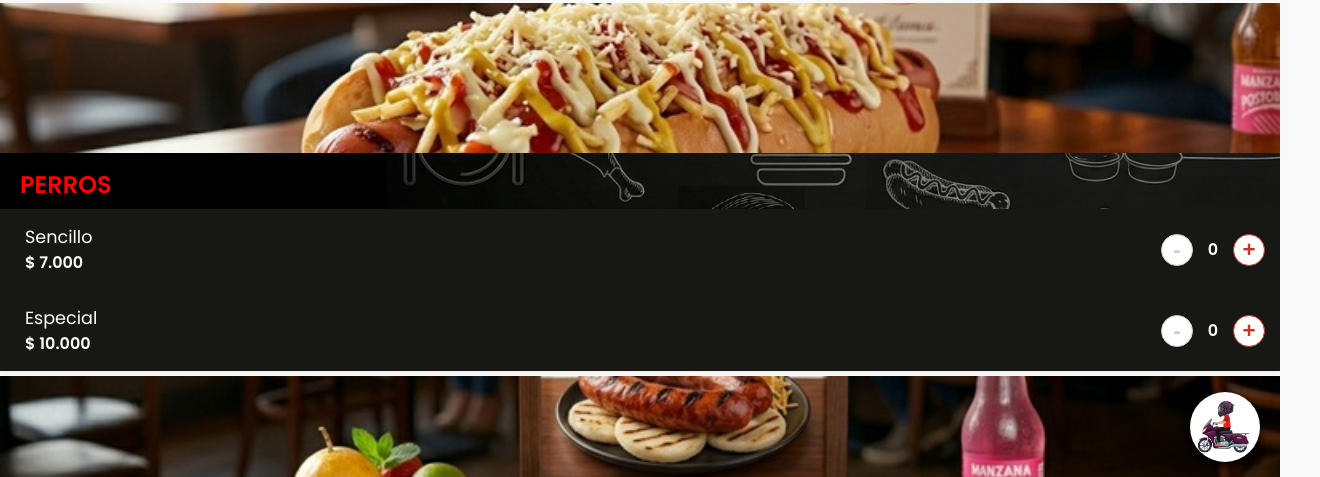
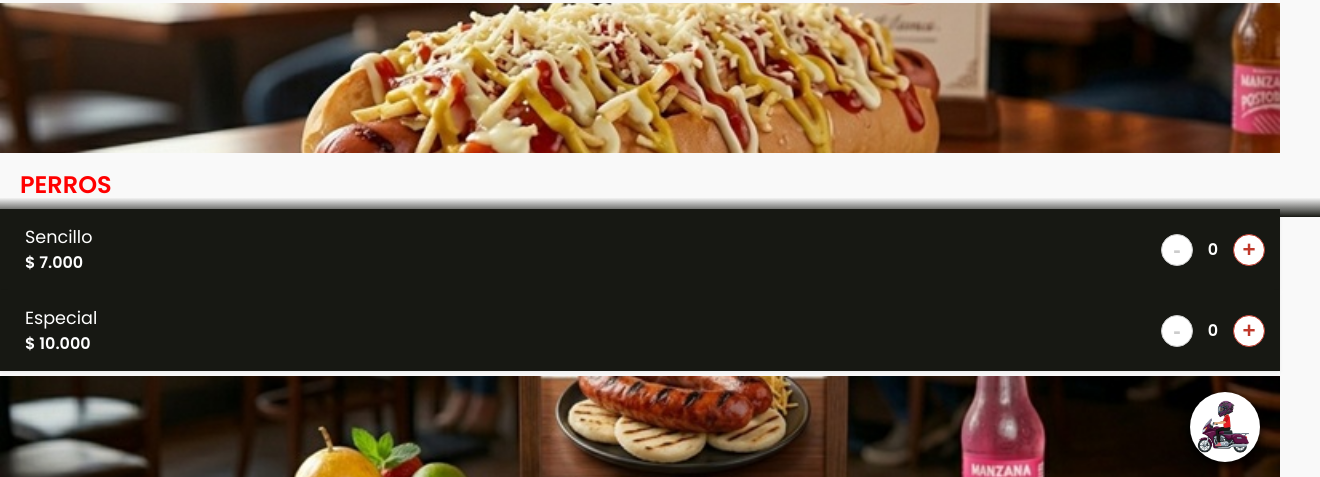
Before and after one commit to jacs-tech/ricuras-lenis, a website: page index.html in a window 1280 px wide. Shown: the part 323-800 px from the top of the page, 1320 px wide, since content can reach past the window. Drawn offline with Linux system fonts and the light colour scheme.

Commit message:
downgrading section title to grey

```diff
--- a/index.html
+++ b/index.html
@@ -127,8 +127,8 @@
 	    transform: scale(1.1);
 	}
 
-        .section-banner { width: 100%; height: 150px; object-fit: cover; margin-top: 5px; }
-        .section-title {
+	.section-banner { width: 100%; height: 150px; object-fit: cover; margin-top: 5px; }
+	.section-title {
 	    padding: 15px 20px;
 	    background-image: url('img/title-bg.jpg');
 	    background-size: cover;    /* Important: Scales the image to cover the entire area */
@@ -138,6 +138,12 @@
 	    margin: -8px 0;
 	    font-weight: 600;
 	    color: #ff0000;
+
+		display: block;
+		width: 100%;
+		/* This creates a fade from transparent at the top to your color at the bottom */
+		background: linear-gradient(to bottom, transparent 70%, #171813 100%);
+		/* Note: If this is an <img> tag, you may need to wrap it in a div to use this */
 	}
 
         .product-card {
```
